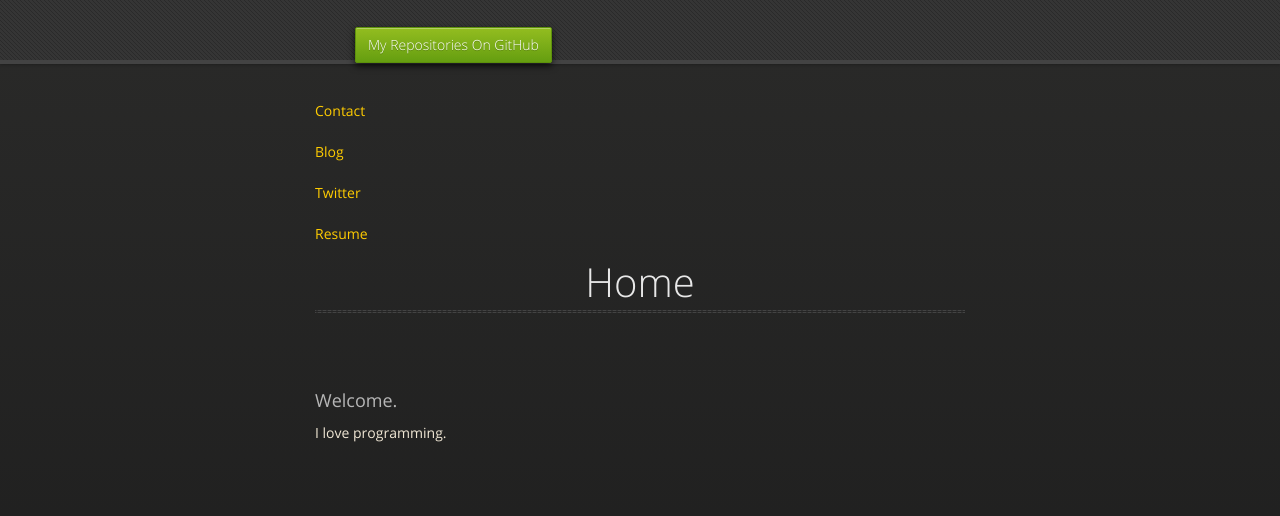
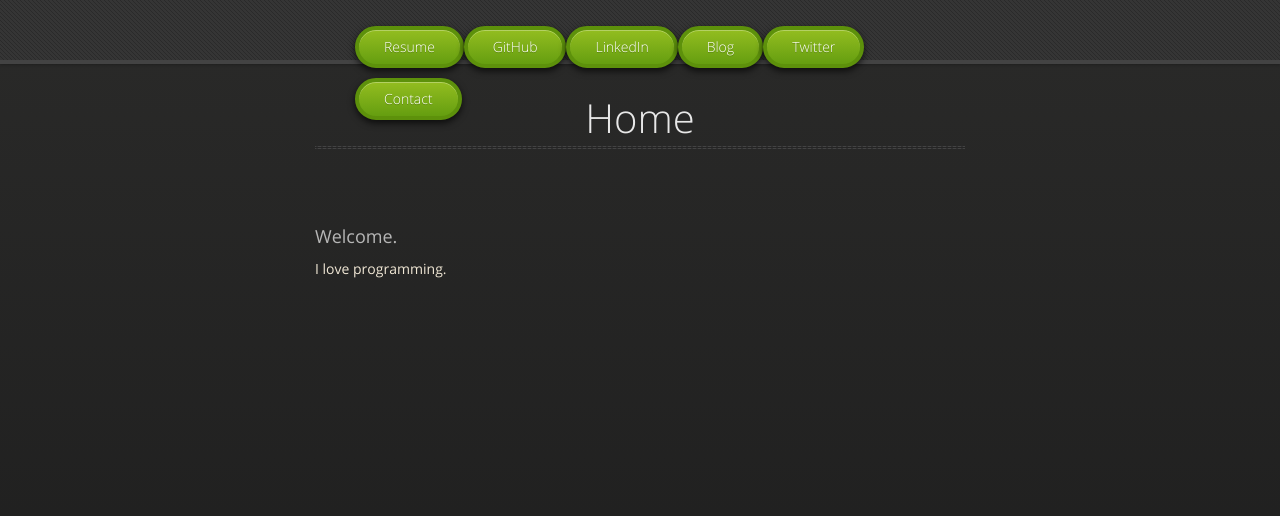
Before and after one commit to niketkumar/niketkumar.github.io, a plain HTML site: page index.html in a window 1280 px wide. Drawn offline with nearby package versions, Linux system fonts and the light colour scheme.

Commit message:
header links updated

```diff
--- a/index.html
+++ b/index.html
@@ -24,17 +24,28 @@
             <nav>
                 <ul>
                     <li class="fork">
-                        <a href="https://github.com/niketkumar">My Repositories On GitHub</a>
+                        <a href="resume.html">Resume</a>
+                    </li>
+                    <li class="fork">
+                        <a href="https://github.com/niketkumar" target="_blank">GitHub</a>
+                    </li>
+                    <li class="fork">
+                        <a href="http://www.linkedin.com/in/niketk" target="_blank">LinkedIn</a>
+                    </li>
+                    <li class="fork">
+                        <a href="http://niket-kumar.blogspot.in" target="_blank">Blog</a>
+                    </li>
+                    <li class="fork">
+                        <a href="https://twitter.com/niket_kumar" target="_blank">Twitter</a>
+                    </li>
+                    <li class="fork">
+                        <a href="mailto:niketkumar@gmail.com">Contact</a>
                     </li>
                 </ul>
             </nav>
         </div><!-- end header -->
         <div class="wrapper">
             <section>
-                <p><a href="mailto:niketkumar@gmail.com">Contact</a></p>
-                <p><a href="http://niket-kumar.blogspot.in" target="_blank">Blog</a></p>
-                <p><a href="https://twitter.com/niket_kumar" target="_blank">Twitter</a></p>
-                <p><a href="resume.html">Resume</a></p>
                 <div id="title">
                     <h1>
                         Home
--- a/stylesheets/styles.css
+++ b/stylesheets/styles.css
@@ -727,25 +727,25 @@ dt {
 }
 #header nav li a {
   color: white;
-  border: 1px solid #5d910b;
+  border: 4px solid #5d910b;
   background: -webkit-gradient(linear, 50% 0%, 50% 100%, color-stop(0%, #93bd20), color-stop(100%, #659e10));
   background: -webkit-linear-gradient(#93bd20, #659e10);
   background: -moz-linear-gradient(#93bd20, #659e10);
   background: -o-linear-gradient(#93bd20, #659e10);
   background: -ms-linear-gradient(#93bd20, #659e10);
   background: linear-gradient(#93bd20, #659e10);
-  -moz-border-radius: 2px;
-  -webkit-border-radius: 2px;
-  -o-border-radius: 2px;
-  -ms-border-radius: 2px;
-  -khtml-border-radius: 2px;
-  border-radius: 2px;
+  -moz-border-radius: 22px;
+  -webkit-border-radius: 22px;
+  -o-border-radius: 22px;
+  -ms-border-radius: 22px;
+  -khtml-border-radius: 22px;
+  border-radius: 22px;
   -moz-box-shadow: inset 0px 1px 0px rgba(255, 255, 255, 0.3), 0px 3px 7px rgba(0, 0, 0, 0.7);
   -webkit-box-shadow: inset 0px 1px 0px rgba(255, 255, 255, 0.3), 0px 3px 7px rgba(0, 0, 0, 0.7);
   -o-box-shadow: inset 0px 1px 0px rgba(255, 255, 255, 0.3), 0px 3px 7px rgba(0, 0, 0, 0.7);
   box-shadow: inset 0px 1px 0px rgba(255, 255, 255, 0.3), 0px 3px 7px rgba(0, 0, 0, 0.7);
   background-color: #93bd20;
-  padding: 10px 12px;
+  padding: 10px 25px;
   margin-top: 6px;
   line-height: 14px;
   font-size: 14px;
```
